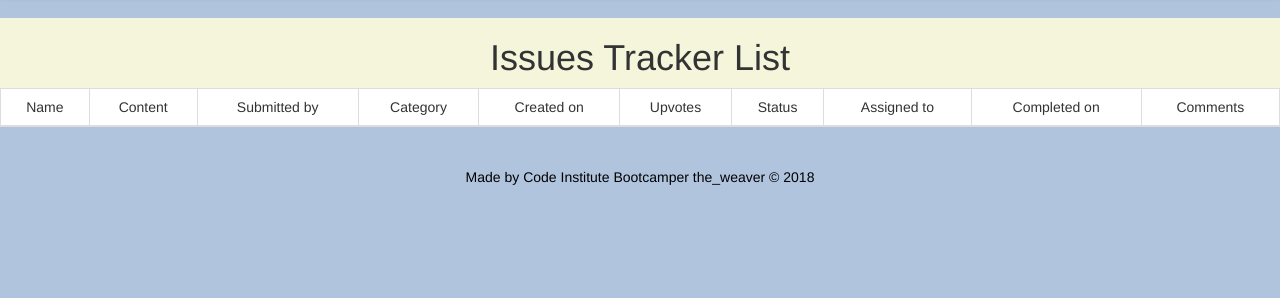
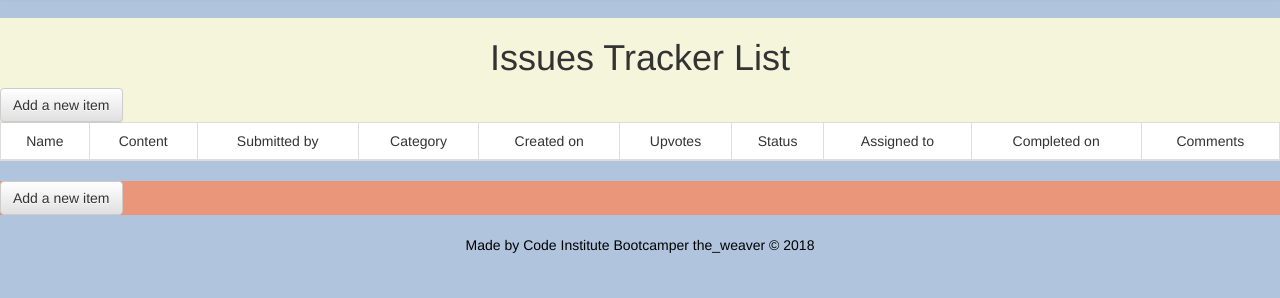
Before and after one commit to vmcggh18/bits_tracker, a Django app: page /issues_list/ in a window 1280 px wide. Shown: the part 54-352 px from the top of the page. Run offline with Django 3.2, Linux system fonts and the light colour scheme; data that the repository does not hold is empty; some libraries are stand-ins or nearby versions.

Commit message:
Added UX paragraph to README. Added create ticket function with form, view and template

```diff
--- a/issueTracker/urls.py
+++ b/issueTracker/urls.py
@@ -16,7 +16,7 @@ Including another URLconf
 from django.conf.urls import url
 from django.contrib import admin
 from accounts.views import index, logout, login, registration, user_profile, get_about, get_activities_summary
-from issues_list.views import get_issues_list
+from issues_list.views import get_issues_list, create_an_item
 urlpatterns = [
     url(r'^admin/', admin.site.urls),
     url(r'^$', index, name="index"),
@@ -28,4 +28,5 @@ urlpatterns = [
     url(r'^activities/', get_activities_summary, name="activities"),
     #URLS RELATING TO ISSUES_LIST APP
     url(r'^issues_list/$', get_issues_list, name='issues_list'),
+    url(r'^issues_list/add$', create_an_item, name = 'add'),
 ]
--- a/issues_list/models.py
+++ b/issues_list/models.py
@@ -25,7 +25,7 @@ class Item(models.Model):
     status = models.CharField(max_length=20, choices=Status, blank=False, default = False)
     assigned_to = models.CharField(max_length=30, blank=False, default="Not yet Assigned")
     completed_date = models.DateTimeField(null=True, blank=True)
-    comments = models.TextField(max_length=200, default="Add relevant ongoing or completion comments")
+    comments = models.TextField(max_length=200, help_text="Add comments relevant to the status")
    # define names in admin panel
     def __str__(self):
         return self.name
--- a/issues_list/templates/issues_list.html
+++ b/issues_list/templates/issues_list.html
@@ -6,6 +6,7 @@
 
 <table id ="table_id" class = "table table-bordered table-responsive">
         <thead class = "table thead-dark">
+            <div class = "add-ticket-top"><a href="add"><button class ="btn btn-default"> Add a new item</button></a></div>
              <tr class="text-center">
                 <td>Name</td>
                 <td>Content</td>
@@ -39,10 +40,9 @@
                     <td>{{ item.assigned_to }}</td>
                     <td>{{ item.completed_date }}</td>
                     <td>{{ item.comments }}</td>
-
             </tr>
             {% endfor %}
         </tbody>
-
     </table>
+    <div class = "add-ticket-bot"><a href="add"><button class ="btn btn-default">Add a new item</button></a></div>
 {% endblock %}
--- a/issues_list/views.py
+++ b/issues_list/views.py
@@ -1,16 +1,25 @@
-from django.shortcuts import render,  HttpResponse
+from django.shortcuts import render,  HttpResponse, redirect
 from .models import Item
+from .forms import ItemForm
 from django.contrib.auth.models import User, Group, Permission, ContentType
 # Create your views here.
 
 def get_issues_list(request):
+    """ Render the ticket list """
     results=Item.objects.all()
     return render(request, "issues_list.html", {'items': results})#,'ordering': ordering})
-def grant_permissions(request):
-    user = request.user
-    content_type = ContentType.objects.get_for_model(Item)
-    permission = Permission.objects.get(
-    codename='add comments',
-    content_type=content_type,
-)
-    user.user_permissions.add(permission)
+
+def create_an_item(request):
+    """ Present a blank form to be filled in """
+    if request.method == "POST":
+        #create new form
+        form = ItemForm(request.POST, request.FILES)
+        #django checks if form is valid and saves if so
+        if form.is_valid():
+            form.save()
+            return redirect(get_issues_list)
+    #if not a post request return an empty form
+    else:
+        form = ItemForm()
+
+    return render(request, "itemform.html", {'form': form})
--- a/static/css/styles.css
+++ b/static/css/styles.css
@@ -118,7 +118,11 @@ form {
      display: block;
      margin: auto;
  }
- /*==== Issues List styles ===*/
- .tracker-header, .statistics-section {
+ /*==== Generral style on Issues List page ===*/
+ .tracker-header, .statistics-section, .add-ticket-top {
      background-color: Beige;
  }
+.add-ticket-bot {
+    background-color: DarkSalmon;
+    padding: 0px;
+}
```
Also changed, not shown: issues_list/forms.py (added, +11 -0 lines), issues_list/templates/itemform.html (added, +13 -0 lines), README.md.
